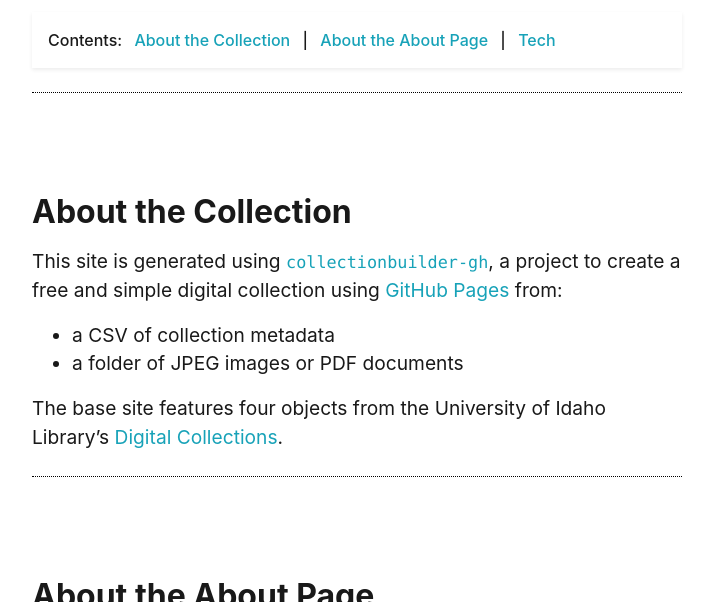
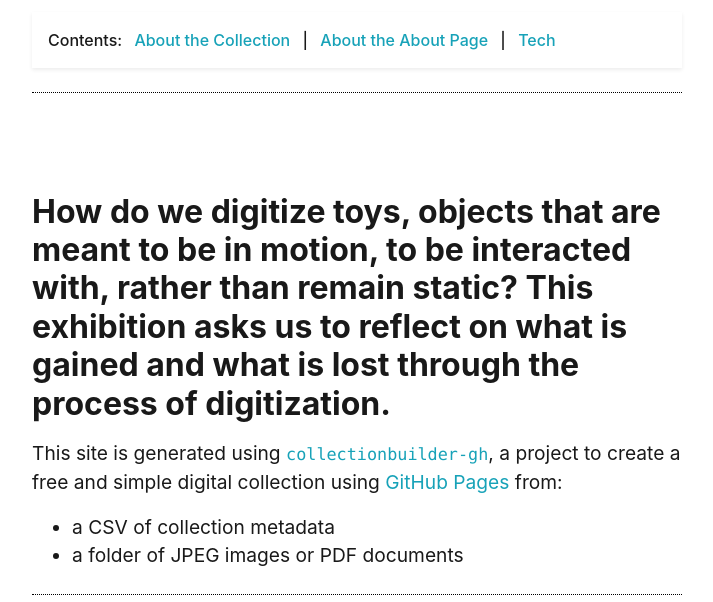
Before and after one commit to evlossak/Digitizing-material-culture, a Jekyll site: the page built from pages/about.md, in a window 1280 px wide and 900 px high, cut to the strip 298-900 px from the top of the window. Shown: the whole strip, without its empty margins (283-996 px from the left). Built offline with Jekyll 4.4.1, drawn with Linux system fonts in a browser that asks for light colours.

Commit message:
Update about.md

```diff
--- a/pages/about.md
+++ b/pages/about.md
@@ -12,14 +12,11 @@ credits: true
 
 {% include feature/nav-menu.html sections="About the Collection;About the About Page" %}
 
-## About the Collection
+## How do we digitize toys, objects that are meant to be in motion, to be interacted with, rather than remain static? This exhibition asks us to reflect on what is gained and what is lost through the process of digitization.
 
 This site is generated using [`collectionbuilder-gh`](https://collectionbuilding.github.io/gh/), a project to create a free and simple digital collection using [GitHub Pages](https://pages.github.com/) from:
 
 - a CSV of collection metadata
 - a folder of JPEG images or PDF documents
 
-The base site features four objects from the University of Idaho Library's [Digital Collections](https://www.lib.uidaho.edu/digital).
-
-<!-- IMPORTANT!!! DELETE this comment and the include below when you are finished editing this page for your collection. The include below introduces about page features. They will show up on your collection's about page until you delete it.  -->
 {% include feature/abouttheabout.md %}
```
